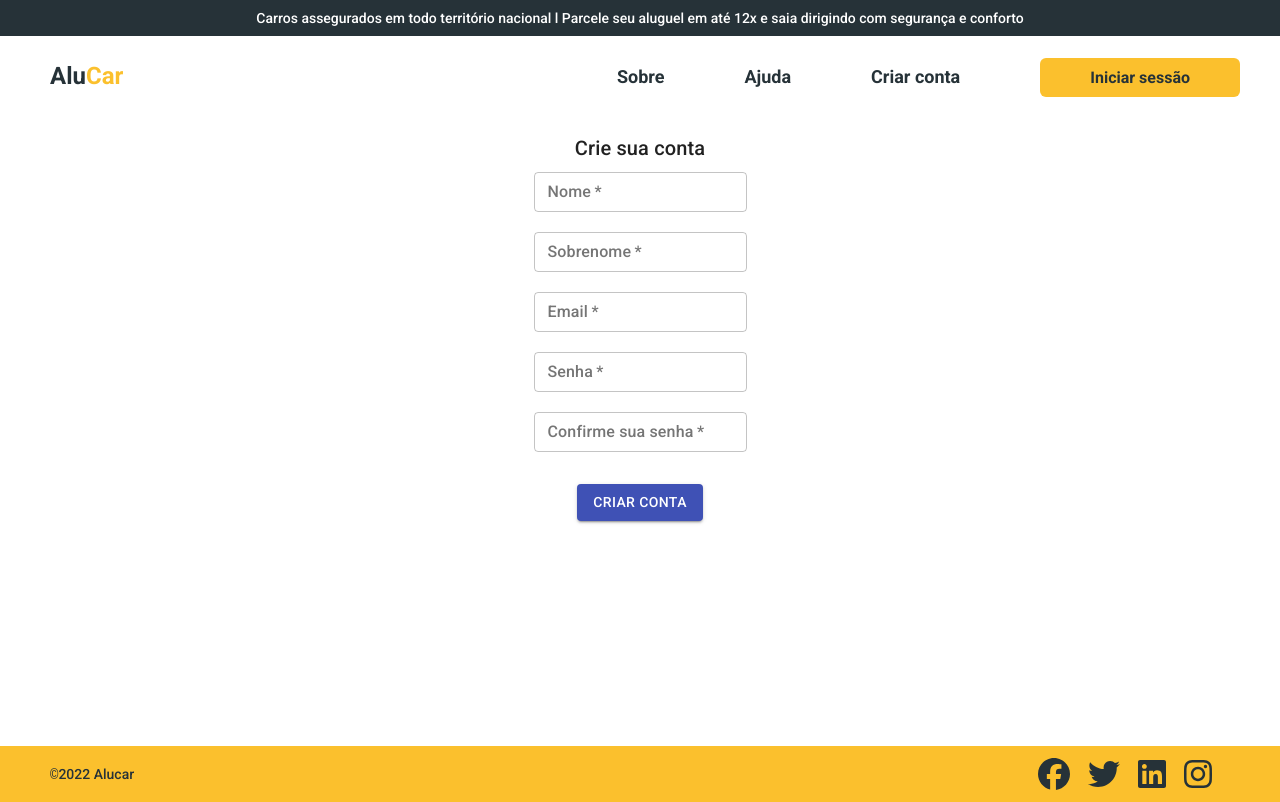
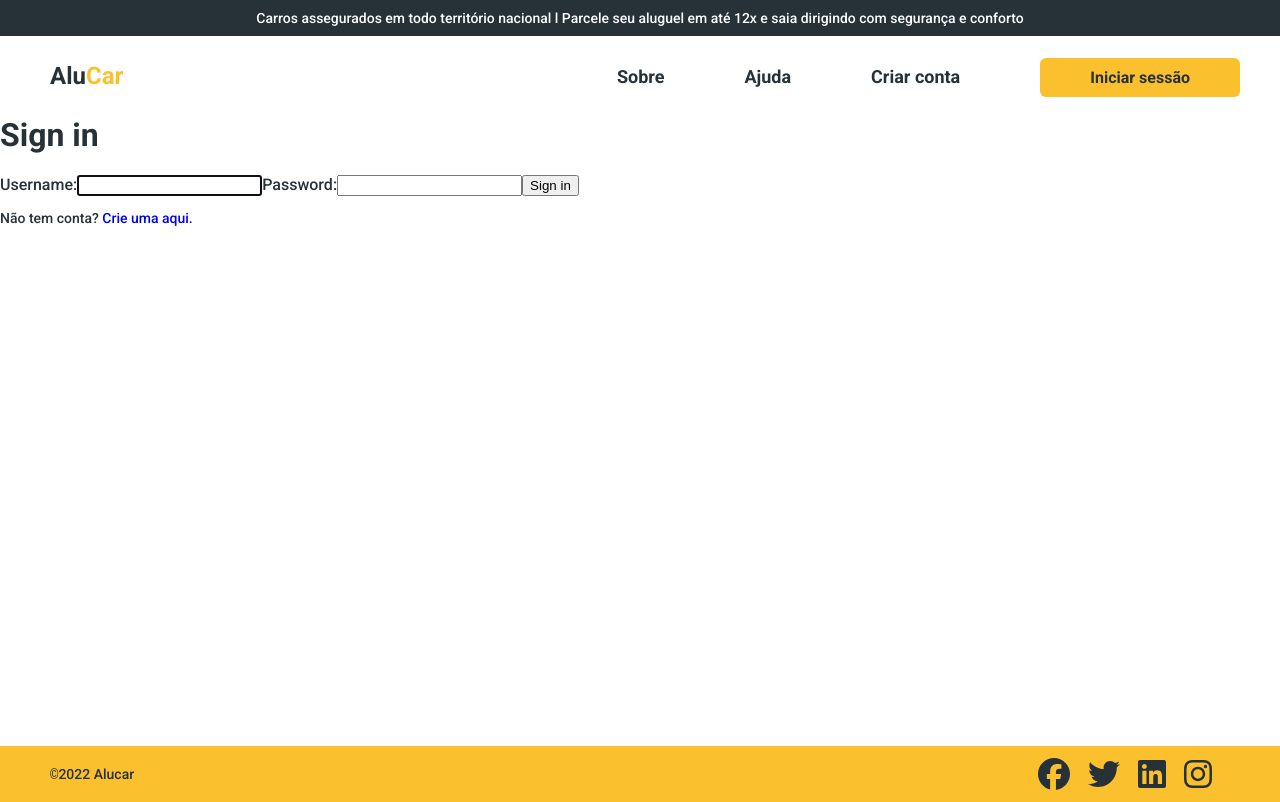
Before and after one commit to noubarijou/PICTDFEFinal, a React (Create React App) app in the folder alucar/: page /teste in a window 1280 px wide. Built offline with nearby package versions, Linux system fonts and the light colour scheme.

Commit message:
cria authprovider pra /teste

```diff
--- /dev/null
+++ b/alucar/src/context/AuthProvider.js
@@ -0,0 +1,16 @@
+import {createContext, useState} from 'react';
+
+const AuthContext = createContext({});
+
+export const AuthProvider = ({children}) => {
+    const [auth, setAuth] = useState({});
+
+
+return (
+    <AuthContext.Provider value={{auth, setAuth}}>
+        {children}
+    </AuthContext.Provider>
+)
+}
+
+export default AuthContext;
--- a/alucar/src/index.js
+++ b/alucar/src/index.js
@@ -4,10 +4,13 @@ import './index.scss';
 import './pages/assets/form.scss';
 /* import "react-datepicker/dist/react-datepicker.css"; */
 import App from './App';
+import {AuthProvider} from './context/AuthProvider';
 
 ReactDOM.render(
   <React.StrictMode>
+    <AuthProvider>
     <App />
+    </AuthProvider>
   </React.StrictMode>,
   document.getElementById('root')
 );
--- a/alucar/src/pages/CriarConta/index.js
+++ b/alucar/src/pages/CriarConta/index.js
@@ -41,7 +41,7 @@ export const CriarConta = () => {
      */
     console.log(JSON.stringify(data, null, 2));
     if (data) {
-      UseAxiosPost(`/cliente`, data)
+      /* UseAxiosPost(`/cliente`, data) */
       navigate('/login')
     }
   };
--- a/alucar/src/pages/Login/index.js
+++ b/alucar/src/pages/Login/index.js
@@ -58,7 +58,7 @@ export const Login = () => {
           ) : (
             <div className="container">
               <h1>Entrar na sua conta</h1>
-
+              {}
               <Form>
                 <TextField
                   label="Email"
--- /dev/null
+++ b/alucar/src/pages/SandBox/index.js
@@ -0,0 +1,29 @@
+import React, {Fragment} from 'react'
+import {useForm} from 'react-hook-form';
+import {yupResolver} from '@hookform/resolvers/yup';
+import * as Yup from 'yup';
+import { Paper, Box, Grid, TextField, Typography, Button} from '@material-ui/core';
+
+export const SandBox = () => {
+    const validationSchema = Yup.object().shape({
+        firstName: Yup.string().required("Nome obrigatório"),
+        lastName: Yup.string().required("Sobrenome obrigatório"),
+        email: Yup.string().email("Email inválido [ex: email@email.com]").required("Email obrigatório"),
+        mensagem: Yup.string().required("Mensagem obrigatória")
+    });
+    const {register, handleSubmit, formState:{errors}} = useForm({ resolver: yupResolver(validationSchema) });
+    const onSubmit = data => {
+        console.log(JSON.stringify(data, null, 2));
+      };
+  return (
+      <main>
+    <Fragment>
+        <Paper>
+            <Box p={2}>
+                <Typography variant="h6" align="center" margin="dense">Entre em contato</Typography>
+            </Box>
+        </Paper>
+    </Fragment>
+    </main>
+  )
+}
--- a/alucar/src/pages/Teste/index.js
+++ b/alucar/src/pages/Teste/index.js
@@ -1,146 +1,79 @@
-/* import "./style.scss"; */
+import React, { useState, useRef, useEffect, useContext } from "react";
+import { Helmet } from "react-helmet-async";
+import { useNavigate, Link } from "react-router-dom";
+import * as Yup from "yup";
+import {useAxios} from '../../hooks/useAxios';
+import AuthContext from '../../context/AuthProvider';
+import axios from '../../services/api';
+const LOGIN_URL = '/clientes/validarSenha';
+export const Teste = () => {
+  const {setAuth} = useContext(AuthContext);
+  const userRef = useRef();
+  const errRef = useRef();
 
-/* import { CardFiltros } from "../../components/CardFiltros";
-import { CardOrdenar } from "../../components/CardOrdenar"; */
-import { Fragment } from 'react';
-import {useForm, Controller} from 'react-hook-form';
-import {yupResolver} from '@hookform/resolvers/yup';
-import * as Yup from 'yup';
-import {
-  Paper,
-  Box,
-  Grid,
-  TextField,
-  Typography,
-  Button
-} from '@material-ui/core';
-export const Teste = () => {
-  const validationSchema = Yup.object().shape({
-    firstName: Yup.string().required("Nome obrigatório"),
-    lastName: Yup.string().required("Sobrenome obrigatório"),
-    email: Yup.string().email("Email inválido [ex: email@email.com]").required("Email obrigatório"),
-    password: Yup.string().min(6, "Senha deve conter no mínimo 6 caracteres").required("Senha obrigatória"),
-    confirmPassword: Yup.string().oneOf([Yup.ref('password'), null], "Senha não confere").required("Confirmação de senha obrigatória"),
-  });
-  const {
-    register,
-    control,
-    handleSubmit,
-    formState: { errors }
-  } = useForm({
-    resolver: yupResolver(validationSchema)
-  });
-  const onSubmit = data => {
-    console.log(JSON.stringify(data, null, 2));
-  };
+  const [user, setUser] = useState('');
+  const [pwd, setPwd] = useState('');
+  const [errMsg, setErrMsg] = useState('');
+  const [success, setSuccess] = useState(false);
+
+  useEffect(() => {
+    userRef.current.focus();
+  }, []);
+  useEffect(() => {
+    setErrMsg('');
+  }, [user, pwd]);
+  const handleSubmit = async (e) => {
+    e.preventDefault();
+    try {
+      const response = await axios.post(LOGIN_URL, JSON.stringify({user, pwd}),
+        {
+          headers: { 'Content-Type': 'application/json' },
+          withCredentials: true
+        });
+        const accessToken = response?.data?.accessToken;
+        const roles = response?.data?.roles;
+        setAuth({user, pwd, roles, accessToken});
+      setUser('');
+      setPwd('');
+      setSuccess(true);
+    }catch (err) {
+      if (!err.response) {
+      setErrMsg('Erro de conexão com o servidor');
+    } else if (err.response?.status === 400) {
+      setErrMsg('Usuário ou senha não recebidos');
+    } else if (err.response?.status === 401) {
+      setErrMsg('Não autorizado');
+    } else {
+      setErrMsg('Lojin falhou');
+    }
+    errRef.current.focus();
+  }
+
+
+  }
   return (
-    <main>
-    <Fragment>
-    <Paper elevation={0}>
-      <Box px={3} py={2}>
-        <Typography variant="h6" align="center" margin="dense">
-          Crie sua conta
-        </Typography>
-        <form noValidate>
-        <Grid container spacing={1} direction="column" alignItems="center">
-          <Grid item xs={12} sm={12}>
-            <TextField
-              required
-              variant="outlined"
-              id="firstName"
-              name="firstName"
-              label="Nome"
-              fullWidth
-              margin="dense"
-              {...register('firstName')}
-              error={errors.firstName ? true : false}
-            />
-            <Typography variant="inherit" color="textSecondary">
-              {errors.firstName?.message}
-            </Typography>
-          </Grid>
-          <Grid item xs={12} sm={12}>
-            <TextField
-              required
-              variant="outlined"
-              id="lastName"
-              name="lastName"
-              label="Sobrenome"
-              fullWidth
-              margin="dense"
-              {...register('lastName')}
-              error={errors.lastName ? true : false}
-            />
-            <Typography variant="inherit" color="textSecondary">
-              {errors.lastName?.message}
-            </Typography>
-          </Grid>
-          <Grid item xs={12} sm={12}>
-            <TextField
-              required
-              variant="outlined"
-              id="email"
-              name="email"
-              label="Email"
-              fullWidth
-              margin="dense"
-              {...register('email')}
-              error={errors.email ? true : false}
-            />
-            <Typography variant="inherit" color="textSecondary">
-              {errors.email?.message}
-            </Typography>
-          </Grid>
-          <Grid item xs={12} sm={12}>
-            <TextField
-              autoComplete="off"
-              required
-              variant="outlined"
-              id="password"
-              name="password"
-              label="Senha"
-              type="password"
-              fullWidth
-              margin="dense"
-              {...register('password')}
-              error={errors.password ? true : false}
-            />
-            <Typography variant="inherit" color="textSecondary">
-              {errors.password?.message}
-            </Typography>
-          </Grid>
-          <Grid item xs={12} sm={12}>
-            <TextField
-              autoComplete="off"
-              required
-              variant="outlined"
-              id="confirmPassword"
-              name="confirmPassword"
-              label="Confirme sua senha"
-              type="password"
-              fullWidth
-              margin="dense"
-              {...register('confirmPassword')}
-              error={errors.confirmPassword ? true : false}
-            />
-            <Typography variant="inherit" color="textSecondary">
-              {errors.confirmPassword?.message}
-            </Typography>
-          </Grid>
-        <Box mt={3} >
-          <Button
-            variant="contained"
-            color="primary"
-            onClick={handleSubmit(onSubmit)}
-          >
-            Criar Conta
-          </Button>
-        </Box>
-        </Grid>
+    <>
+      <Helmet>
+        <title>AluCar | Teste</title>
+      </Helmet>
+      <main>
+
+        <h1>Sign in</h1>
+        <form onSubmit={handleSubmit}>
+          <label htmlFor="username">Username:</label>
+          <input type="text" name="username" id="username" ref={userRef} onChange={(e) => setUser(e.target.value)} value={user} autoComplete="off" required/>
+          <label htmlFor="password">Password:</label>
+          <input type="password" name="password" id="password" onChange={(e) => setPwd(e.target.value)} value={pwd} autoComplete="off" required/>
+          <button>Sign in</button>
         </form>
-      </Box>
-    </Paper>
-  </Fragment>
-  </main>
-);
+        <p className="criarconta btn-small">
+                Não tem conta?{" "}
+                <Link className="linkcriarconta" to="/criarconta">
+                  Crie uma aqui.
+                </Link>
+              </p>
+              <p ref={errRef} className={errMsg ? "errmsg" : "offscreen"} aria-live="assertive">{errMsg}</p>
+      </main>
+      </>
+  );
 };
--- a/alucar/src/routes/index.js
+++ b/alucar/src/routes/index.js
@@ -14,6 +14,7 @@ import { MinhaConta } from '../pages/MinhaConta';
 import { Teste } from '../pages/Teste';
 import { Reserva } from "../pages/Reserva";
 import { DisponibilidadePesquisa } from "../pages/DisponibilidadePesquisa";
+import { SandBox } from "../pages/SandBox";
 
 const RouteList = () => {
 
@@ -34,6 +35,7 @@ const RouteList = () => {
                     <Route path="/minhaconta" element={<MinhaConta />} />
                     <Route path="/teste" element={<Teste />} />
                     <Route path="/reserva" element={<Reserva />} />
+                    <Route path="sandbox" element={<SandBox />} />
                     {/* <Route path="/categorias" element={<Categorias />} /> */}
                 </Routes>
                 <Footer />
```
